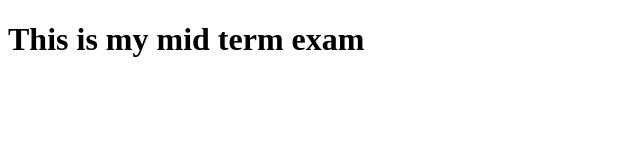
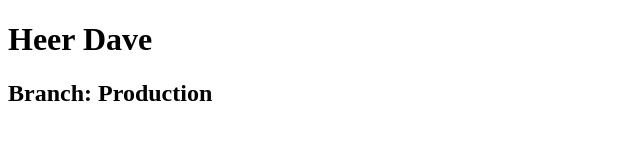
Before and after one commit to Heer1329/HeerDave_202326800017_Mid2025, a plain HTML site: page index.html in a window 1280 px wide. Shown: the whole page, without its empty margins (0-640 px from the left). Drawn offline with Linux system fonts and the light colour scheme.

Commit message:
sixth commit

```diff
--- a/index.html
+++ b/index.html
@@ -6,6 +6,7 @@
     <title>Document</title>
 </head>
 <body>
-    <h1> This is my mid term exam </h1>
+    <h1> Heer Dave </h1>
+    <h2> Branch: Production </h2>
 </body>
 </html>
```
